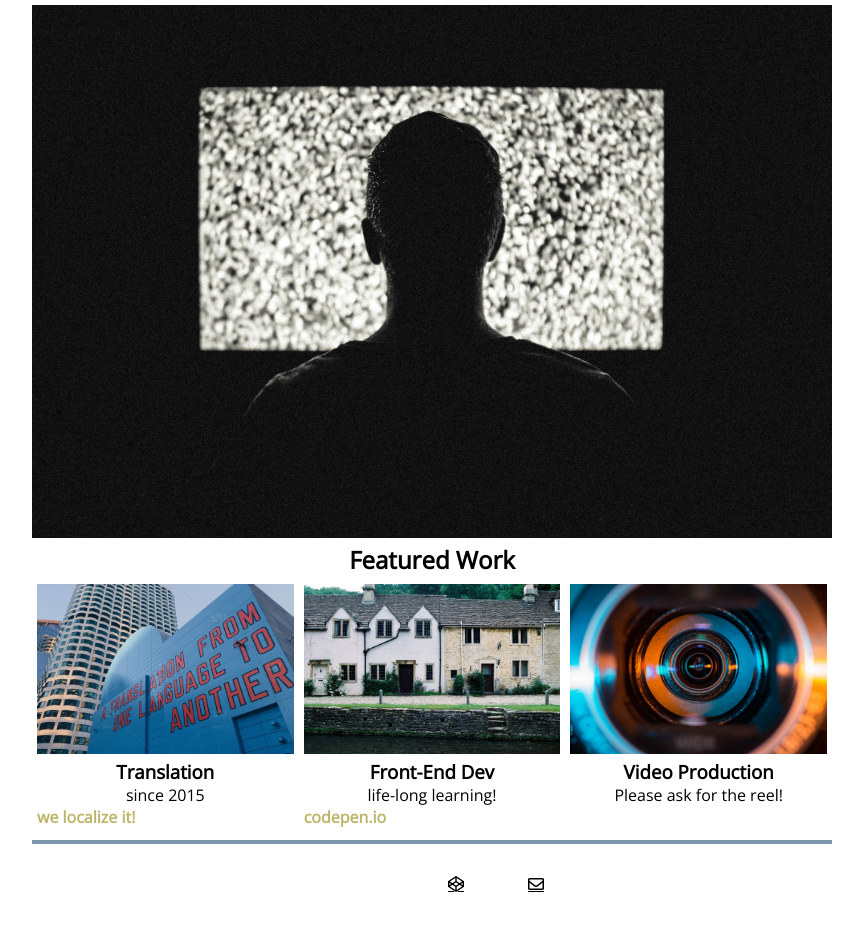
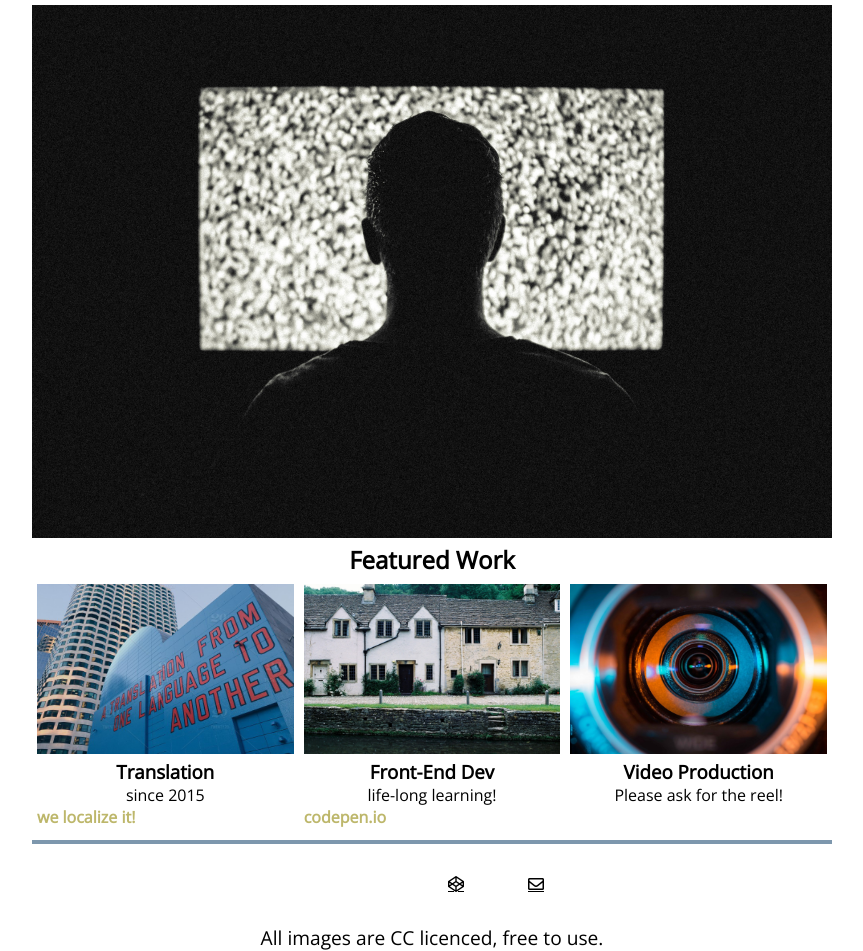
Before and after one commit to captbobo/portfolio-project, a plain HTML site: page index.html in a window 1280 px wide. Shown: the part 119-1070 px from the top of the page, without its empty margins (208-1071 px from the left). Before the commit the page ends 1043 px from the top, so only its background shows below. Drawn offline with nearby package versions, Linux system fonts and the light colour scheme; a web font is replaced by a local one.

Commit message:
Licence declaration in footer

```diff
--- a/css/styles.css
+++ b/css/styles.css
@@ -100,6 +100,7 @@ header h1,h4 {
 footer{
     width: 100%;
     display: flex;
+    flex-wrap: wrap;
     justify-content: center;
     align-items: center;
     margin-top: 1vw;
@@ -109,6 +110,12 @@ footer{
 footer a {
     color: black;
     flex: 1 0 1;
+}
+
+.copyright {
+  font-size: 1.5vw;
+  flex-basis: 100%;
+  text-align: center;
 }
 
 [class*="brandico-"],[class*="fa-"]{
--- a/index.html
+++ b/index.html
@@ -79,6 +79,7 @@
 <address>
   <a class="far fa-envelope" href="mailto:cansurmeli@gmail.com"></a>
 </address>
+<p class="copyright"> All images are CC licenced, free to use.</p>
 </footer>
 
 </body>
```
